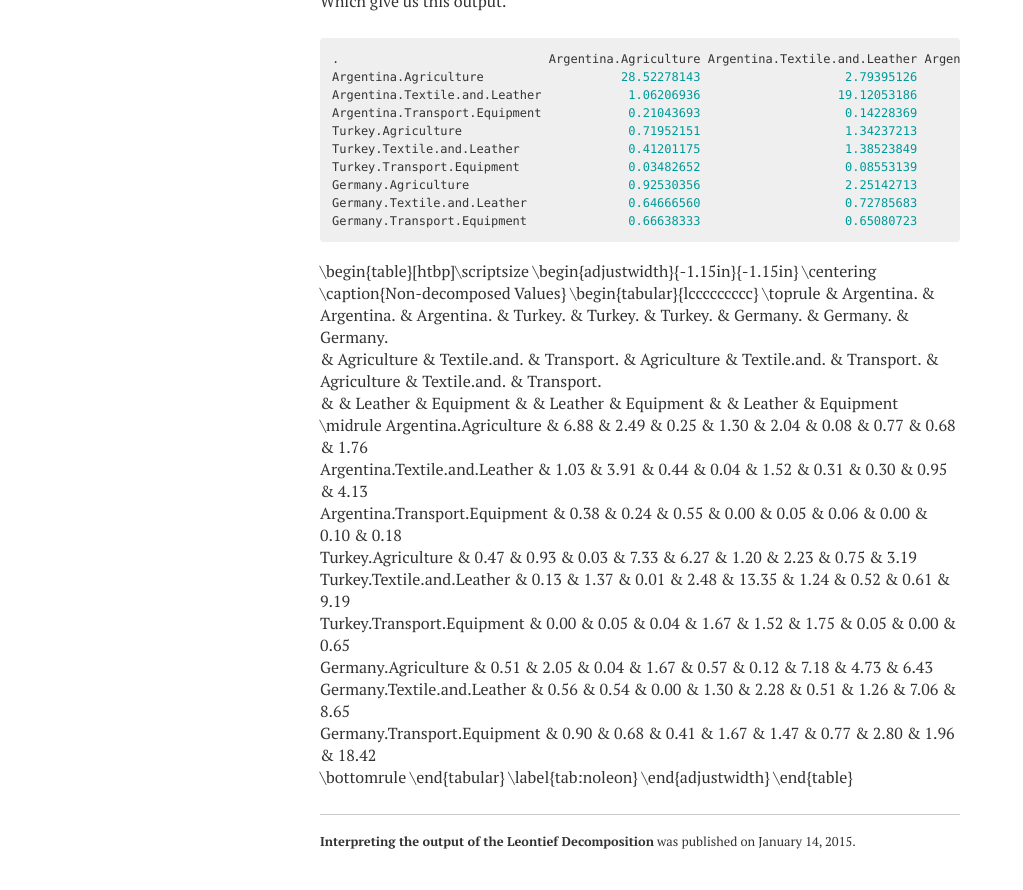
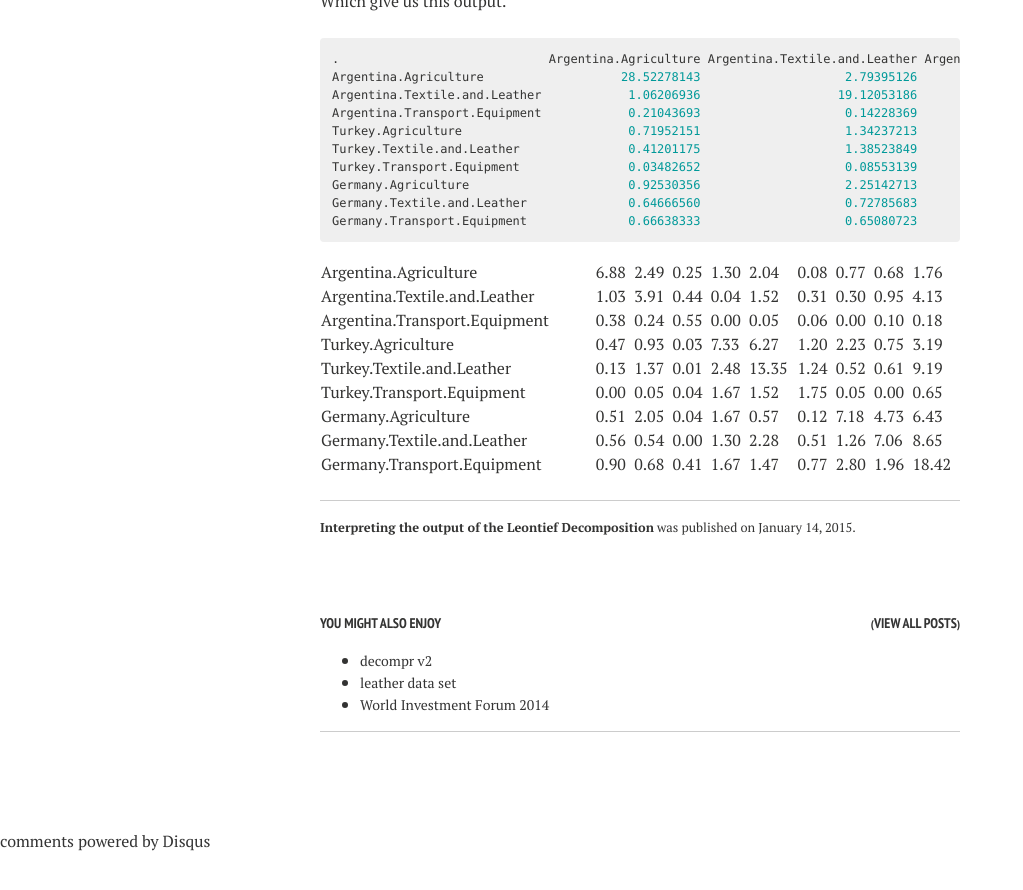
Before and after one commit to bquast/decompr, a Jekyll site: the page built from _posts/2015-01-14-leontief-interpretation.md, in a window 1280 px wide and 900 px high, scrolled down 1078 px. Shown: the top 890 px of the window, without its empty margins (0-1023 px from the left). Built offline with Jekyll 4.4.1, drawn with Linux system fonts in a browser that asks for light colours; nearby versions of some CDN libraries; comment, search, counter and statistics services are not loaded; after the commit the page ends 1930 px from its top, so only the background shows below that.

Commit message:
update leontief export table to md

```diff
--- a/_posts/2015-01-14-leontief-interpretation.md
+++ b/_posts/2015-01-14-leontief-interpretation.md
@@ -40,27 +40,13 @@ Germany.Transport.Equipment              0.66638333                    0.6508072
 {% endhighlight %}
 
 
-\begin{table}[htbp]\scriptsize
-    \begin{adjustwidth}{-1.15in}{-1.15in}
-  \centering
-  \caption{Non-decomposed Values}
-    \begin{tabular}{lccccccccc}
-    \toprule
-         & Argentina. & Argentina. & Argentina. & Turkey. & Turkey. & Turkey. & Germany. & Germany. & Germany.\\
-          & Agriculture & Textile.and. & Transport. & Agriculture & Textile.and. & Transport. & Agriculture & Textile.and. & Transport.\\
-          & & Leather & Equipment & & Leather & Equipment & & Leather & Equipment\\
-    \midrule
-    Argentina.Agriculture & 6.88  & 2.49  & 0.25  & 1.30  & 2.04  & 0.08  & 0.77  & 0.68  & 1.76 \\
-    Argentina.Textile.and.Leather & 1.03  & 3.91  & 0.44  & 0.04  & 1.52  & 0.31  & 0.30  & 0.95  & 4.13 \\
-    Argentina.Transport.Equipment & 0.38  & 0.24  & 0.55  & 0.00  & 0.05  & 0.06  & 0.00  & 0.10  & 0.18 \\
-    Turkey.Agriculture & 0.47  & 0.93  & 0.03  & 7.33  & 6.27  & 1.20  & 2.23  & 0.75  & 3.19 \\
-    Turkey.Textile.and.Leather & 0.13  & 1.37  & 0.01  & 2.48  & 13.35 & 1.24  & 0.52  & 0.61  & 9.19 \\
-    Turkey.Transport.Equipment & 0.00  & 0.05  & 0.04  & 1.67  & 1.52  & 1.75  & 0.05  & 0.00  & 0.65 \\
-    Germany.Agriculture & 0.51  & 2.05  & 0.04  & 1.67  & 0.57  & 0.12  & 7.18  & 4.73  & 6.43 \\
-    Germany.Textile.and.Leather & 0.56  & 0.54  & 0.00  & 1.30  & 2.28  & 0.51  & 1.26  & 7.06  & 8.65 \\
-    Germany.Transport.Equipment & 0.90  & 0.68  & 0.41  & 1.67  & 1.47  & 0.77  & 2.80  & 1.96  & 18.42 \\
-    \bottomrule
-    \end{tabular}
-  \label{tab:noleon}
-        \end{adjustwidth}
-\end{table}
+|-------------------------------|------|------|------|------|-------|------|------|------|-------|
+| Argentina.Agriculture         | 6.88 | 2.49 | 0.25 | 1.30 | 2.04  | 0.08 | 0.77 | 0.68 | 1.76  |
+| Argentina.Textile.and.Leather | 1.03 | 3.91 | 0.44 | 0.04 | 1.52  | 0.31 | 0.30 | 0.95 | 4.13  |
+| Argentina.Transport.Equipment | 0.38 | 0.24 | 0.55 | 0.00 | 0.05  | 0.06 | 0.00 | 0.10 | 0.18  |
+| Turkey.Agriculture            | 0.47 | 0.93 | 0.03 | 7.33 | 6.27  | 1.20 | 2.23 | 0.75 | 3.19  |
+| Turkey.Textile.and.Leather    | 0.13 | 1.37 | 0.01 | 2.48 | 13.35 | 1.24 | 0.52 | 0.61 | 9.19  |
+| Turkey.Transport.Equipment    | 0.00 | 0.05 | 0.04 | 1.67 | 1.52  | 1.75 | 0.05 | 0.00 | 0.65  |
+| Germany.Agriculture           | 0.51 | 2.05 | 0.04 | 1.67 | 0.57  | 0.12 | 7.18 | 4.73 | 6.43  |
+| Germany.Textile.and.Leather   | 0.56 | 0.54 | 0.00 | 1.30 | 2.28  | 0.51 | 1.26 | 7.06 | 8.65  |
+| Germany.Transport.Equipment   | 0.90 | 0.68 | 0.41 | 1.67 | 1.47  | 0.77 | 2.80 | 1.96 | 18.42 |
```
